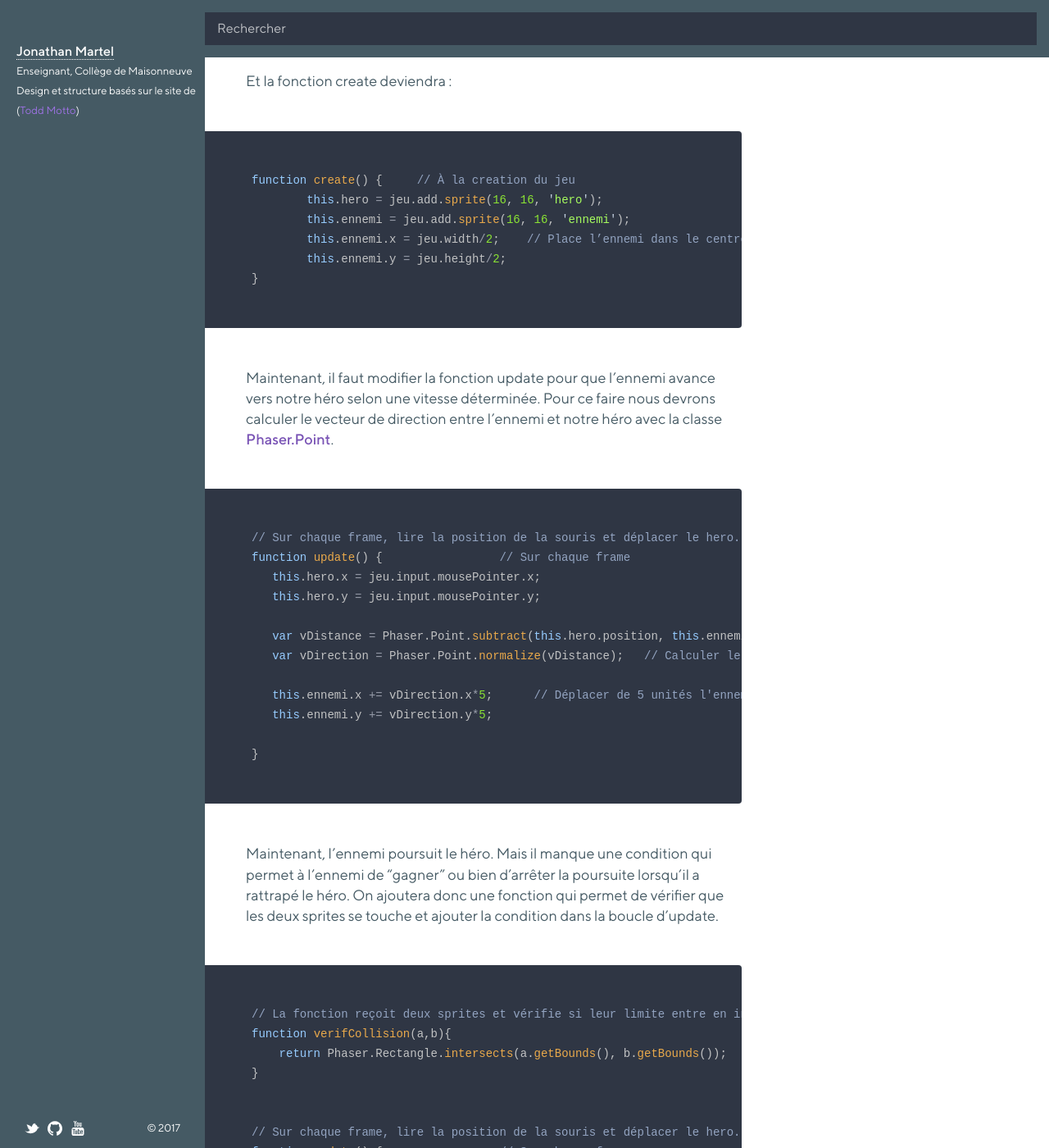
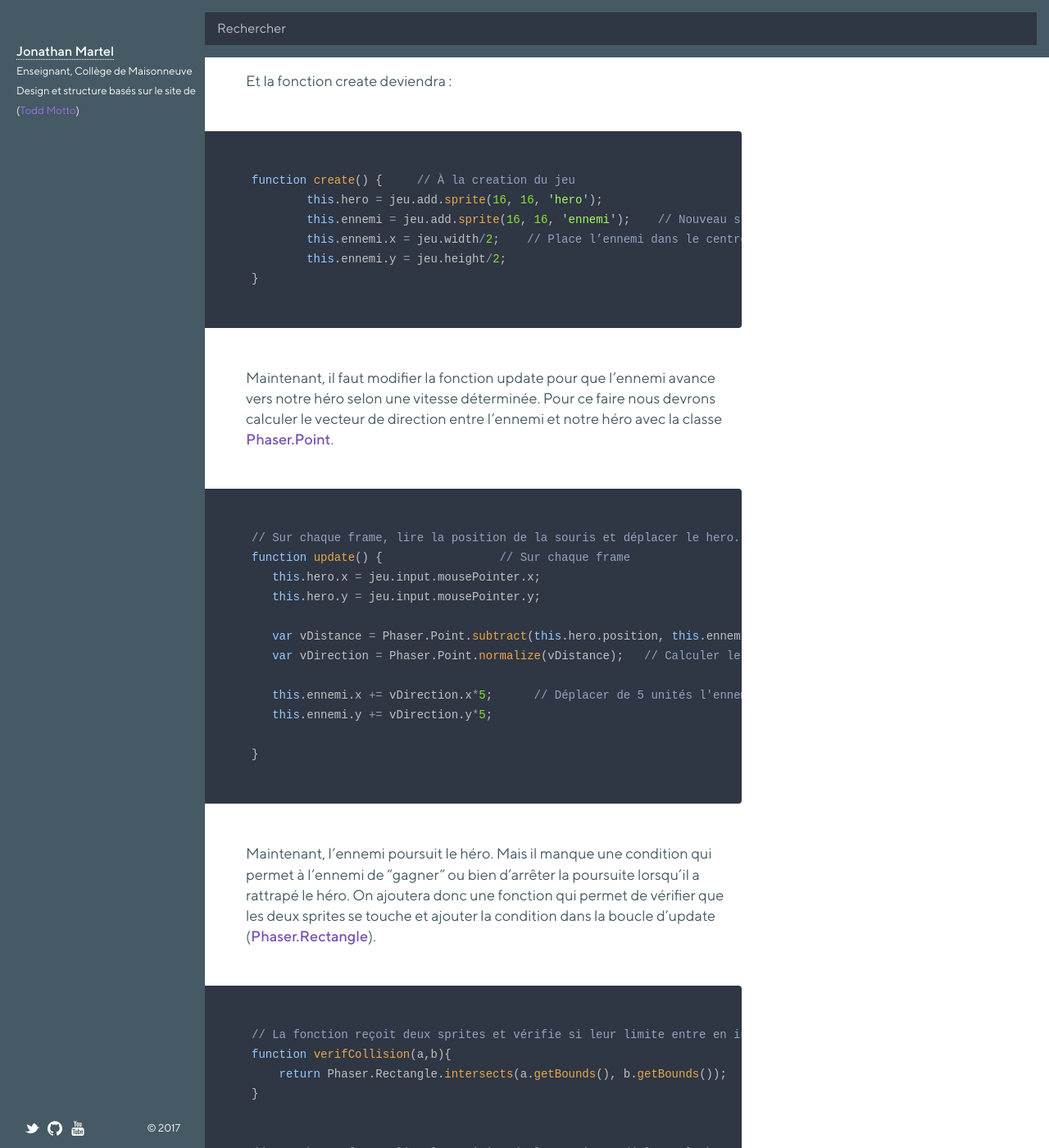
Before and after one commit to JonathanMartel/jonathanmartel.github.io, a Jekyll site: the page built from _posts/2017-11-29-phaser-chat-souris.md, in a window 1280 px wide and 1400 px high, scrolled down 3666 px. Shown: the whole window at 82% size. Built offline with Jekyll 4.4.1, drawn with Linux system fonts in a browser that asks for light colours; some web fonts are replaced; some of the changed text lies outside the part shown.

Commit message:
ajout de commentaire

````diff
--- a/_posts/2017-11-29-phaser-chat-souris.md
+++ b/_posts/2017-11-29-phaser-chat-souris.md
@@ -56,28 +56,26 @@
 ```
 
 #### Contrôle du personnage dans la boucle du jeu
-Nous voyons maintenant notre héros dans notre jeu. Maintenant, il ne reste qu’à faire en sorte que le personnage poursuive le curseur de la souris. Pour ce faire, nous allons utiliser la méthode assignée à l’état `update`. Sur chaque image-clé, nous vérifions que la position de la souris et nous déplaçons le personnage en conséquence.
+Nous voyons maintenant notre héros dans notre jeu. Maintenant, il ne reste qu’à faire en sorte que le personnage poursuive le curseur de la souris. Pour ce faire, nous allons utiliser la méthode assignée à l’état `update`. Sur chaque image-clé, nous vérifions que la position de la souris à l'aide de la classe [Phaser.Input](https://photonstorm.github.io/phaser-ce/Phaser.Input.html) et nous déplaçons le personnage en conséquence.
 
 Il faut donc écrire la fonction `update` de sorte qu’elle fasse la lecture de la position de la souris déplace le héro.
-
-
 ```js
 // Sur chaque frame, lire la position de la souris et déplacer le hero
 function update() {	            // Sur chaque frame
-   this.hero.x = jeu.input.mousePointer.x;
+   this.hero.x = jeu.input.mousePointer.x;      // Lecture de la position de la souris et assignation de la nouvelle position au héro
    this.hero.y = jeu.input.mousePointer.y;
 }
 ```
 
 
 #### Ajouter d'autres personnages
-Pour rendre le jeu plus intéressant, nous pourrions ajouter un ennemi qui essai d'attraper le personnage. Il n’y a qu’à ajouter une ressource qui contiendra l’image de celui-ci dans le `preload` et placer cette image dans un sprite sur le jeu.
+Pour rendre le jeu plus intéressant, nous pourrions ajouter un ennemi qui essai d'attraper le personnage. Il n’y a qu’à ajouter une ressource qui contiendra l’image de celui-ci dans le `preload` et placer cette image dans un sprite sur le jeu ([Phaser.Sprite](https://photonstorm.github.io/phaser-ce/Phaser.Sprite.html)).
 
 La fonction `preload` deviendra :
 ```js
 function preload() {	// Chargement du jeu
     jeu.load.image('hero', 'assets/hero.png');
-    jeu.load.image('ennemi', 'assets/ennemi.png');
+    jeu.load.image('ennemi', 'assets/ennemi.png');  // Chargement de la nouvelle image.
 }
 ```
 
@@ -85,7 +83,7 @@
 ```js
 function create() {	// À la creation du jeu
  	this.hero = jeu.add.sprite(16, 16, 'hero');
-	this.ennemi = jeu.add.sprite(16, 16, 'ennemi');
+	this.ennemi = jeu.add.sprite(16, 16, 'ennemi');    // Nouveau sprite
 	this.ennemi.x = jeu.width/2;	// Place l’ennemi dans le centre du jeu
 	this.ennemi.y = jeu.height/2;
 }
@@ -107,7 +105,7 @@
 }
 ```
 Maintenant, l'ennemi poursuit le héro. Mais il manque une condition qui permet à l'ennemi de "gagner" ou bien d'arrêter la poursuite lorsqu'il a rattrapé le héro.
-On ajoutera donc une fonction qui permet de vérifier que les deux sprites se touche et ajouter la condition dans la boucle d'update.
+On ajoutera donc une fonction qui permet de vérifier que les deux sprites se touche et ajouter la condition dans la boucle d'update ([Phaser.Rectangle](https://photonstorm.github.io/phaser-ce/Phaser.Rectangle.html)).
 ```js
 // La fonction reçoit deux sprites et vérifie si leur limite entre en intersection l'un avec l'autre. Elle retourne un booléen.
 function verifCollision(a,b){
````
